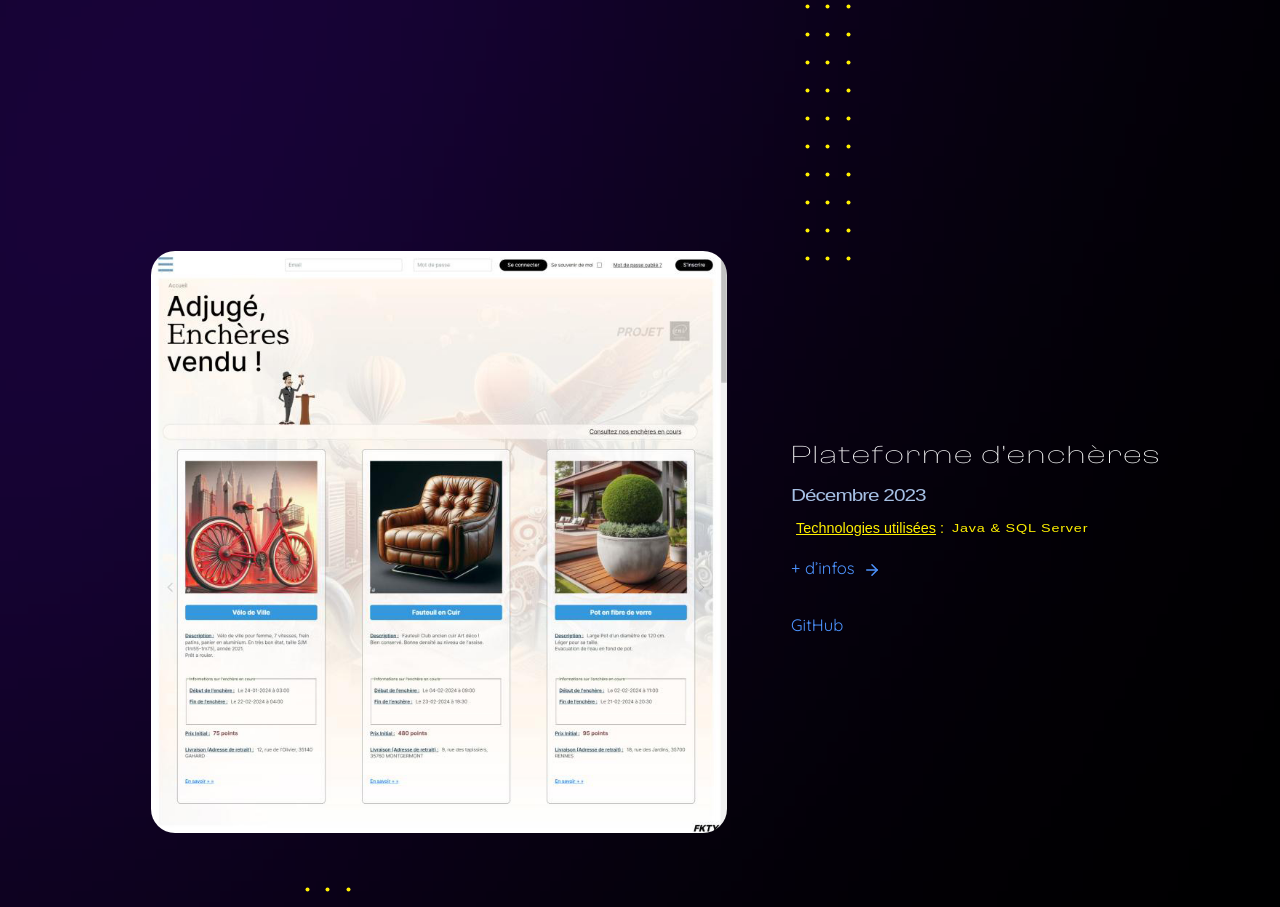
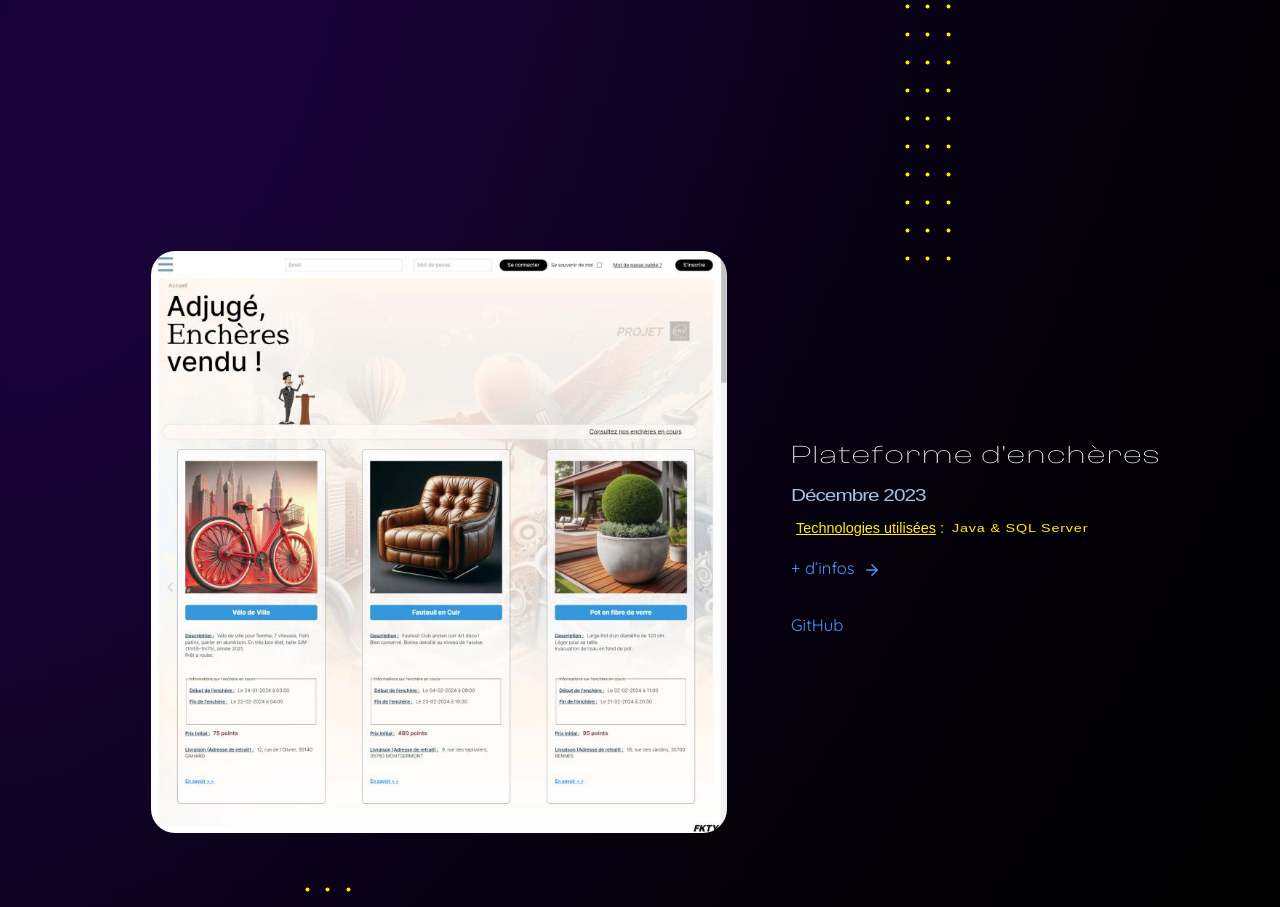
Before and after one commit to YoCode35/my-book, a Next.js app: page / in a window 1280 px wide. Shown: the part 3675-4582 px from the top of the page. Built offline with nearby package versions, Linux system fonts and the light colour scheme.

Commit message:
Update Responsive Series dots

```diff
--- a/src/app/pages/portfolio/projects/series/seriesProject.tsx
+++ b/src/app/pages/portfolio/projects/series/seriesProject.tsx
@@ -27,7 +27,7 @@ const SeriesProject = () => {
                     mt-8 xl:mt-28 2xl:mt-40
                     relative
                     mx-auto
-                    xl:ml-[700px] 2xl:ml-[800px] 3xl:ml-[1100px] 4xl:ml-[1550px]"
+                    xl:ml-[800px] 2xl:ml-[800px] 3xl:ml-[1100px] 4xl:ml-[1550px]"
       >
         <DotsRectangle
           className="rotate-0 xl:rotate-90"
```
